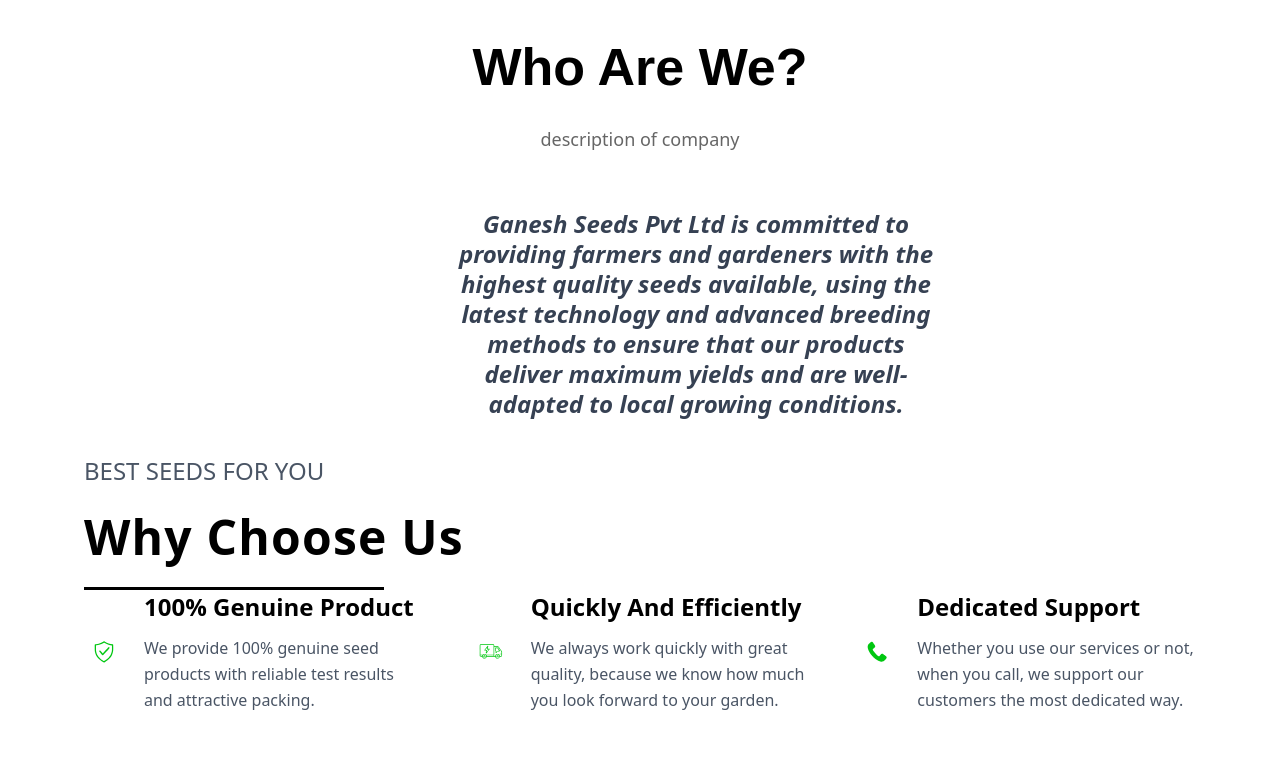
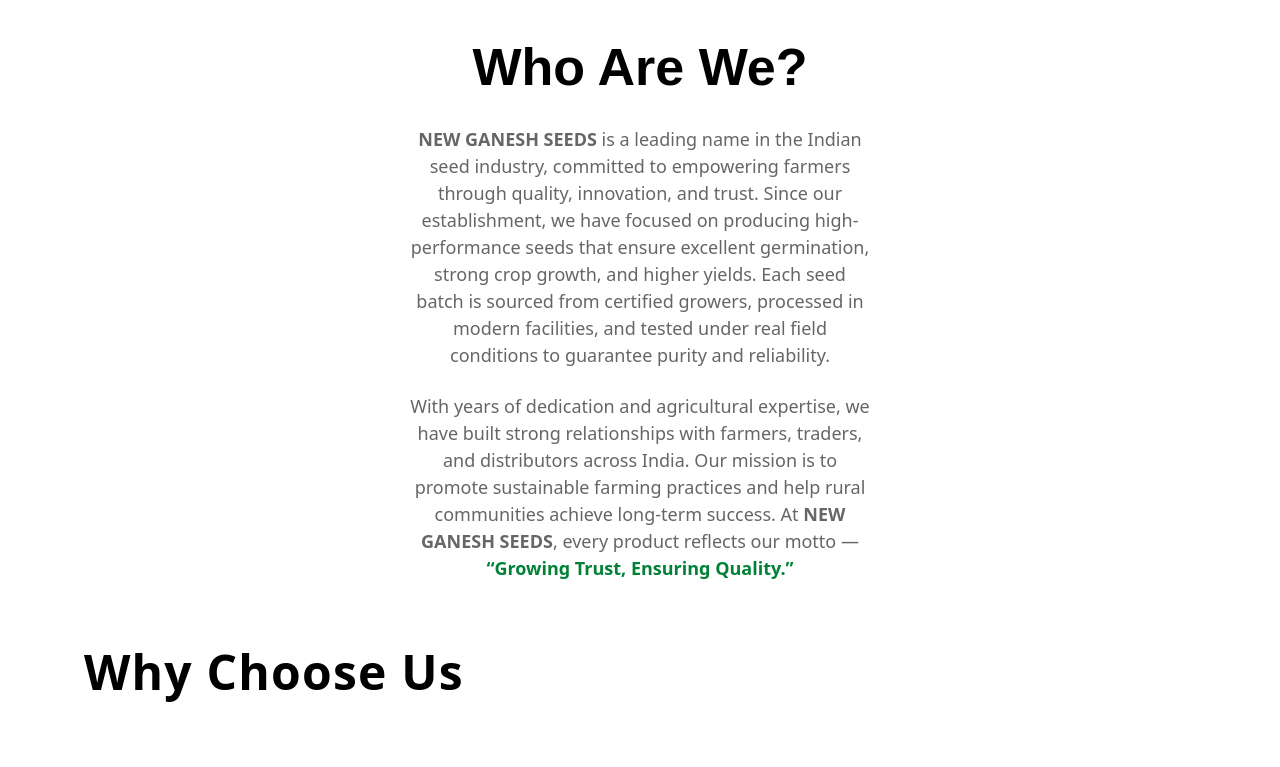
Before and after one commit to Megha108/NewGanesh_Business, a React (Vite) app in the folder new-ganesh/: page /about in a window 1280 px wide. Shown: the part 460-1227 px from the top of the page. Built offline with nearby package versions, Linux system fonts and the light colour scheme; no server answers.

Commit message:
add description in about page

```diff
--- a/new-ganesh/src/App.jsx
+++ b/new-ganesh/src/App.jsx
@@ -1,6 +1,6 @@
 import { Routes, Route } from "react-router-dom";
 import HomeMain from "./pages/home/main";
-import AboutUsPage from "./pages/aboutUsPage/aboutUs";
+import AboutUsPage from "./pages/aboutUsPage/main.jsx";
 import ProductMain from "./pages/productpage/main.jsx";
 import SeedTrail from "./common/SeedTrail";
 import EnquiryPage from "./pages/enquiryPage/enquiryPage.jsx";
--- a/new-ganesh/src/pages/aboutUsPage/WhoareWe.jsx
+++ b/new-ganesh/src/pages/aboutUsPage/WhoareWe.jsx
@@ -1,26 +1,26 @@
-import { TextAlignCenter } from 'lucide-react';
-import React from 'react';
+import { TextAlignCenter } from "lucide-react";
+import React from "react";
 
 const WhoareWe = () => {
   const styles = {
     container: {
       maxWidth: 500,
-      margin: '40px auto',
-      padding: '0 20px',
-      textAlign: 'center' // Fixed typo: "centre" to "center"
+      margin: "40px auto",
+      padding: "0 20px",
+      textAlign: "center", // Fixed typo: "centre" to "center"
     },
 
     title: {
       fontSize: 52,
-      color: '#000000ff',
+      color: "#000000ff",
       fontFamily: '"Bricolage Grotesque", Arial, sans-serif',
       fontWeight: "bold",
       textAlign: "center", // Fixed typo: "centre" to "center"
-      marginBottom: '20px', // Added spacing below title
+      marginBottom: "20px", // Added spacing below title
     },
     text: {
       fontSize: 18,
-      color: '#666666',
+      color: "#666666",
       lineHeight: 1.5,
       textAlign: "center", // Center the description text
       margin: 0, // Remove default margins
@@ -31,7 +31,24 @@ const WhoareWe = () => {
     <div style={styles.container}>
       <h2 style={styles.title}>Who Are We?</h2>
       <p style={styles.text}>
-        description of company
+        <strong>NEW GANESH SEEDS</strong> is a leading name in the Indian seed
+        industry, committed to empowering farmers through quality, innovation,
+        and trust. Since our establishment, we have focused on producing
+        high-performance seeds that ensure excellent germination, strong crop
+        growth, and higher yields. Each seed batch is sourced from certified
+        growers, processed in modern facilities, and tested under real field
+        conditions to guarantee purity and reliability.
+      </p>
+      <br/>
+      <p style={styles.text}>
+        With years of dedication and agricultural expertise, we have built
+        strong relationships with farmers, traders, and distributors across
+        India. Our mission is to promote sustainable farming practices and help
+        rural communities achieve long-term success. At{" "}
+        <strong>NEW GANESH SEEDS</strong>, every product reflects our motto —{" "}
+        <span className="text-green-700 font-semibold">
+          “Growing Trust, Ensuring Quality.”
+        </span>
       </p>
     </div>
   );
--- a/new-ganesh/src/pages/aboutUsPage/WhyUs.jsx
+++ b/new-ganesh/src/pages/aboutUsPage/WhyUs.jsx
@@ -70,7 +70,7 @@ const WhyUs = () => {
       {/* Header Section */}
       <div className="grid gap-10 md:gap-16 items-start mb-10 md:mb-5 grid-cols-1 md:grid-cols-2">
         {/* Right Side - Highlight Text */}
-        <motion.div
+        {/* <motion.div
           initial={{ opacity: 0, x: 50 }}
           whileInView={{ opacity: 20, x: 350 }}
           viewport={{ once: true, amount: 0.3}}
@@ -82,11 +82,11 @@ const WhyUs = () => {
           <p className="text-2xl md:text-1xl text-gray-700 italic font-bold leading-tight line-clamp-7 text-center">
             {highlightText}
           </p>
-        </motion.div>
+        </motion.div> */}
       </div>
         {/* Left Side - Headings */}
         <div className="text-center md:text-left">
-          <motion.h1
+          {/* <motion.h1
             initial={{ opacity: 0, x: -50 }}
             whileInView={{ opacity: 1, x: 0 }}
             viewport={{ once: true, amount: 0.3 }}
@@ -94,7 +94,7 @@ const WhyUs = () => {
             className="text-2xl text-gray-600 mb-2 relative pb-3"
           >
             BEST SEEDS FOR YOU
-          </motion.h1>
+          </motion.h1> */}
 
           <motion.h2
             initial={{ opacity: 0, x: -50 }}
@@ -105,6 +105,10 @@ const WhyUs = () => {
           >
             Why Choose Us
           </motion.h2>
+
+          <p className="text-2xl md:text-1xl text-gray-600 italic font-semibold leading-normal line-clamp-7 text-center m-20">
+            {highlightText}
+          </p>
 
           <motion.div
             initial={{ width: 0 }}
```
Also changed, not shown: new-ganesh/src/pages/aboutUsPage/main.jsx (renamed from new-ganesh/src/pages/aboutUsPage/aboutUs.jsx).
